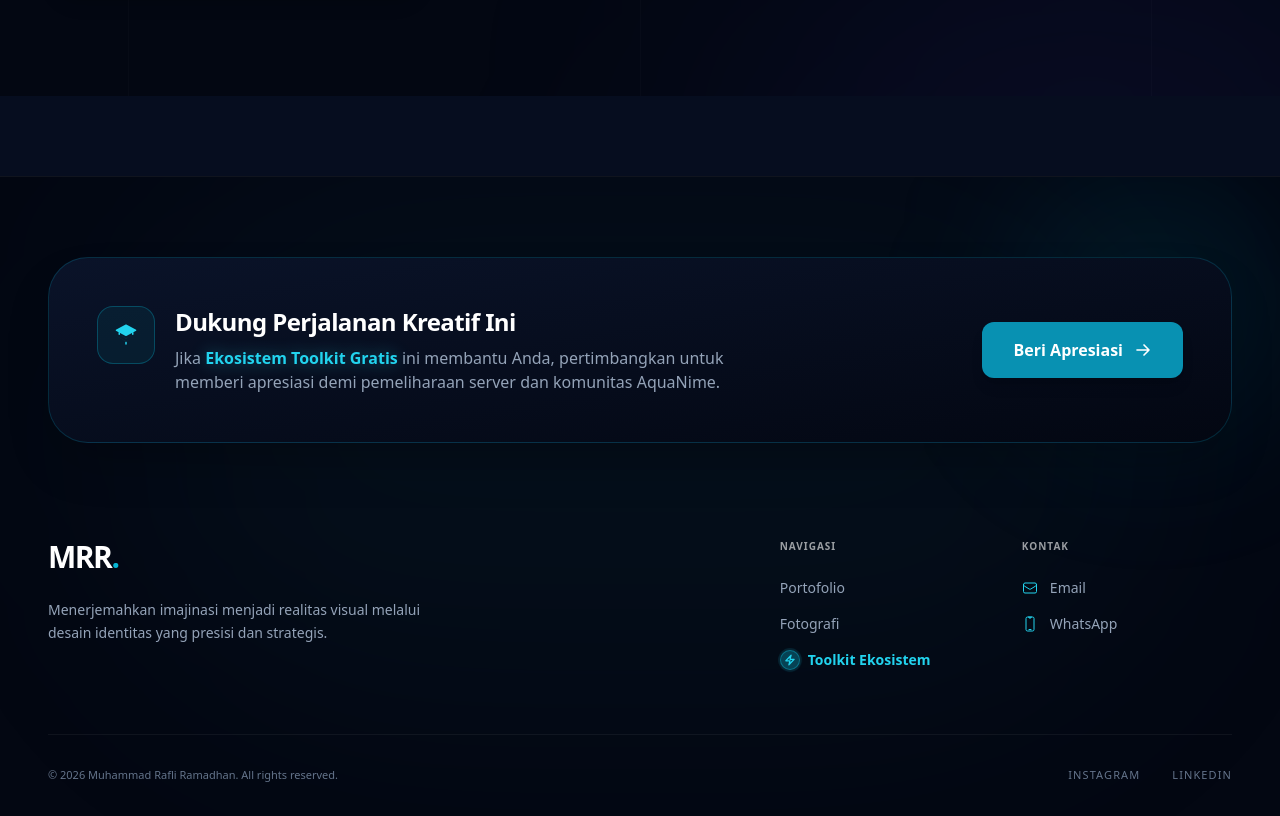
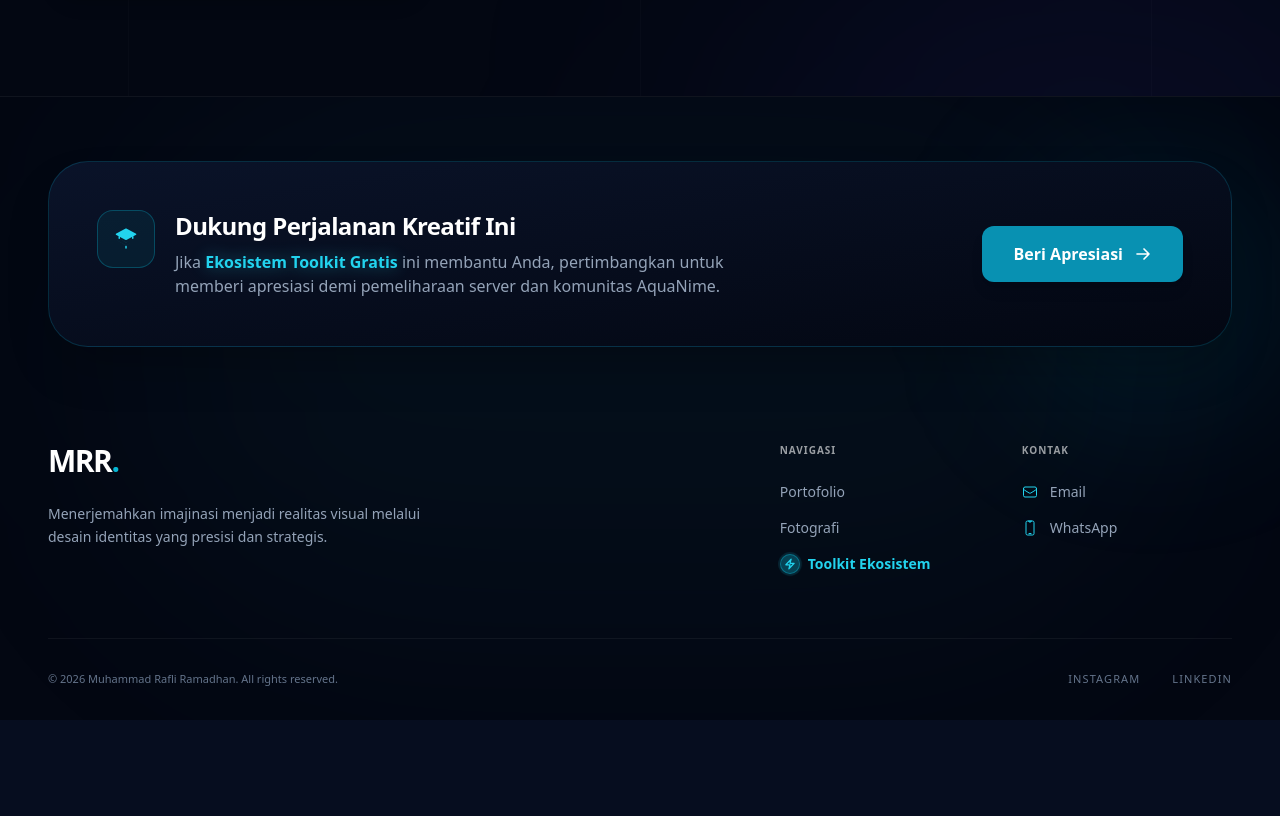
Before and after one commit to Rafli161102/CV-MRR, a Next.js app: page / in a window 1280 px wide. Shown: the part 2330-3146 px from the top of the page. After the commit the page ends 3050 px from the top, so only its background shows below. Built offline with nearby package versions, Linux system fonts and the light colour scheme.

Commit message:
Update Footer.jsx

```diff
--- a/src/components/Footer.jsx
+++ b/src/components/Footer.jsx
@@ -35,12 +35,14 @@ export default function Footer() {
   const currentYear = new Date().getFullYear();
 
   return (
-    <footer className="bg-[#030712] relative z-20 overflow-hidden mt-20 border-t border-white/5">
+    // PERBAIKAN BUG: mt-20 dihapus, diganti pt-16 agar nempel sempurna dengan halaman di atasnya
+    <footer className="bg-[#030712] relative z-20 overflow-hidden pt-16 border-t border-white/5">
+
       <div className="absolute top-0 left-1/2 -translate-x-1/2 w-[80vw] h-[40vw] bg-cyan-900/10 rounded-full blur-[120px] pointer-events-none"></div>
 
-      <div className="max-w-[1400px] mx-auto px-6 lg:px-12 pt-20 pb-8 relative z-10">
+      <div className="max-w-[1400px] mx-auto px-6 lg:px-12 pb-8 relative z-10">
 
-        {/* BANNER APRESIASI - PERBAIKAN SPACING MOBILE */}
+        {/* BANNER APRESIASI */}
         <div className="mb-24 p-8 md:p-12 rounded-[2.5rem] bg-gradient-to-br from-[#0A1329] to-[#030712] border border-cyan-500/20 shadow-2xl flex flex-col lg:flex-row items-center justify-between gap-8 group overflow-hidden">
           <div className="absolute top-0 right-0 w-64 h-64 bg-cyan-500/10 rounded-full blur-[80px] -z-10 group-hover:bg-cyan-500/20 transition-all"></div>
 
```
